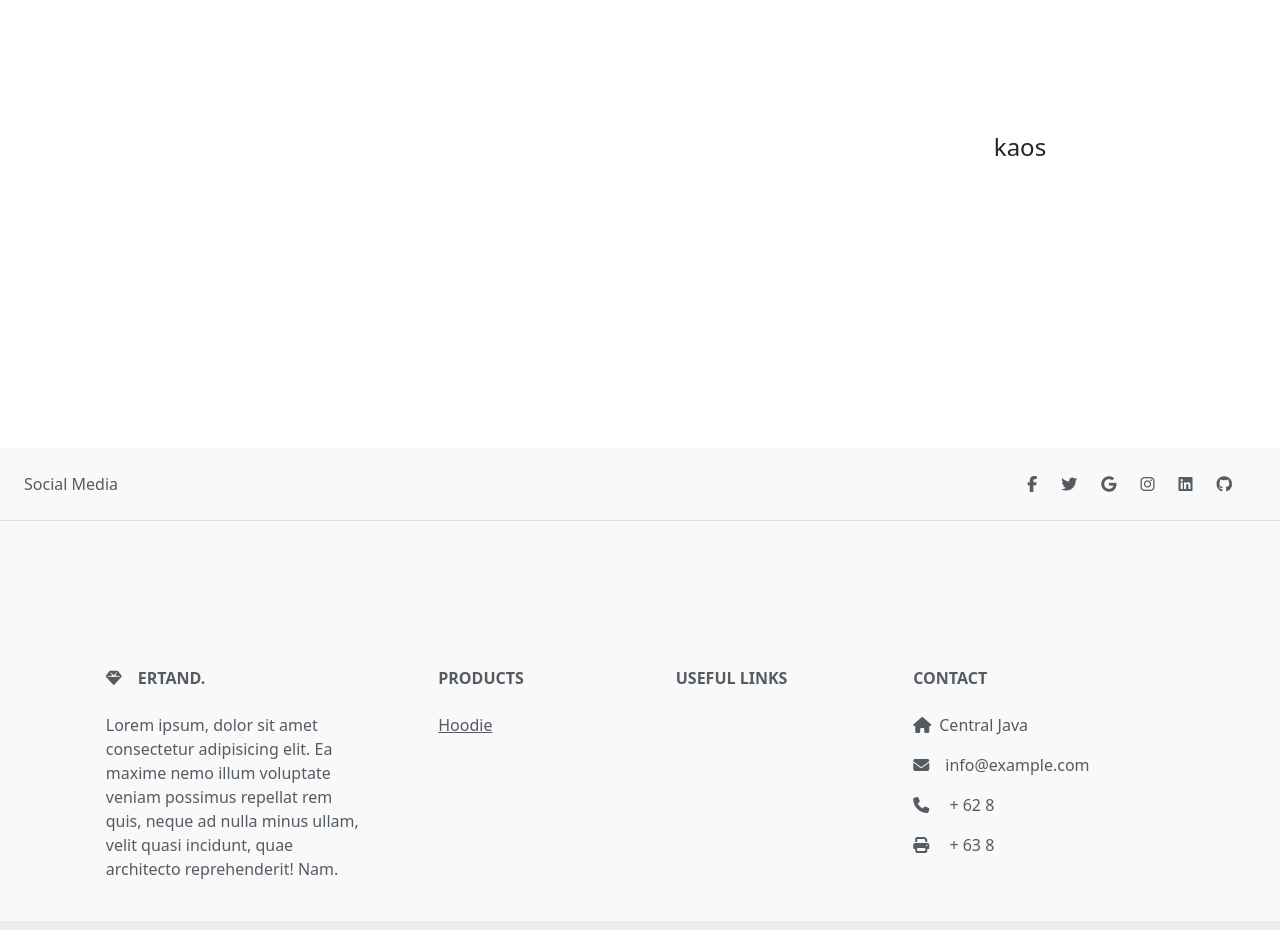
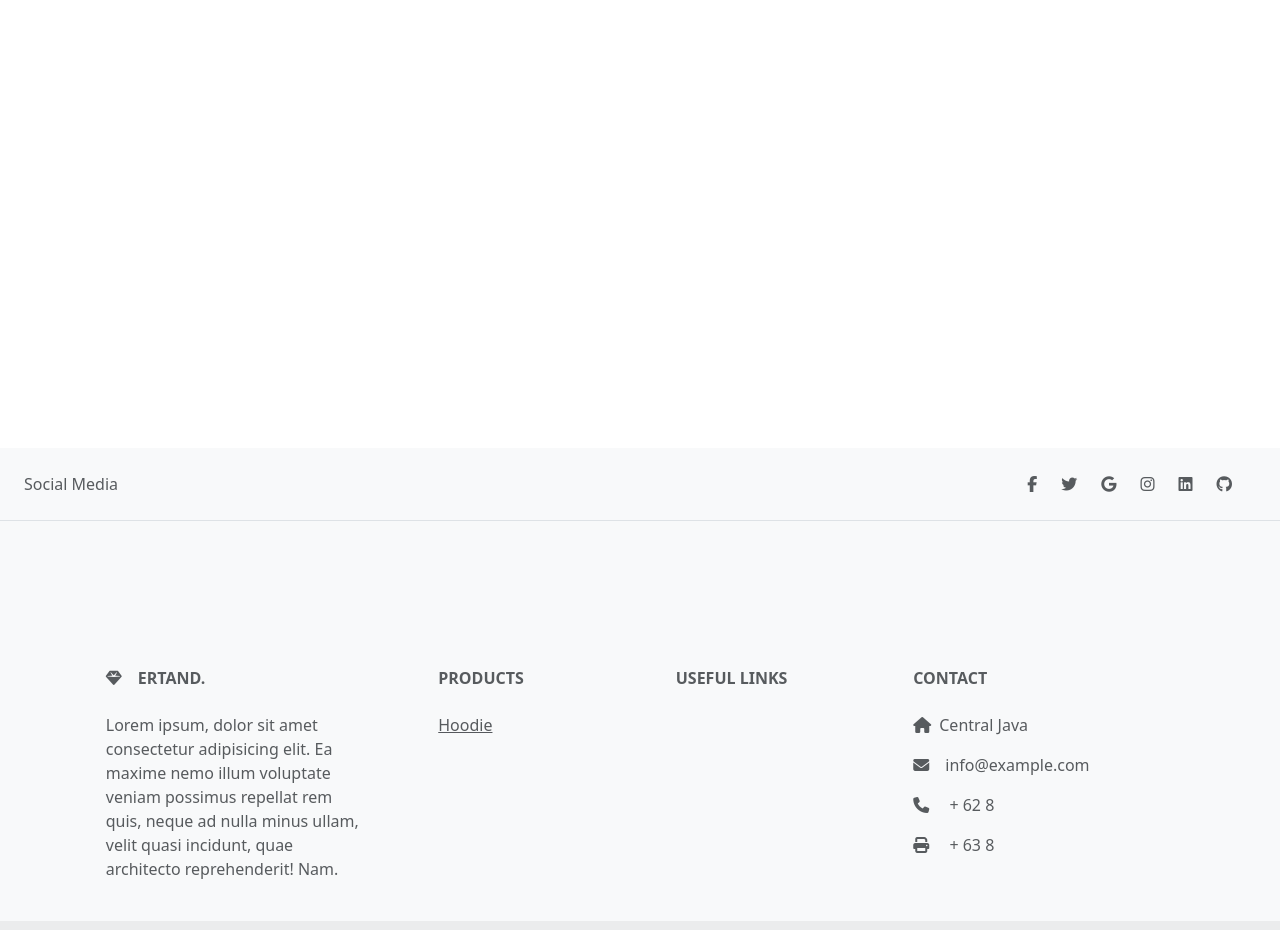
Before and after one commit to HildanRizkiBV2/ertand, a React (Vite) app: page / in a window 1280 px wide. Shown: the part 1840-2770 px from the top of the page. Built offline with nearby package versions, Linux system fonts and the light colour scheme.

Commit message:
fix animate

```diff
--- a/src/components/GalleryComp.jsx
+++ b/src/components/GalleryComp.jsx
@@ -21,7 +21,9 @@ const GalleryComp = () => {
           </Col>
           <Col>
             <img src={Image1} alt="image1" data-aos="fade-up" />
-            <h4 className="text-center pb-5">kaos</h4>
+            <h4 className="text-center pb-5 " data-aos="fade-up">
+              kaos
+            </h4>
           </Col>
         </Row>
       </Container>
```
